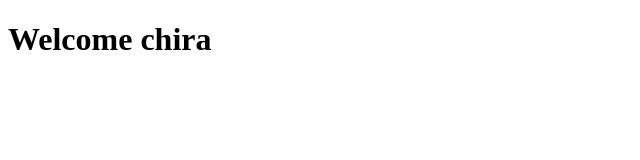
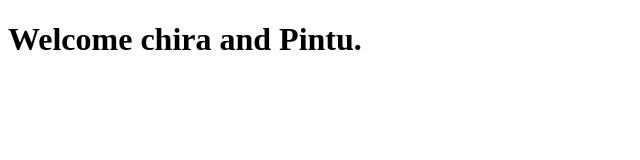
Before and after one commit to Chmohanty/myFirstangularApp, a plain HTML site: page index.html in a window 1280 px wide. Shown: the whole page, without its empty margins (0-640 px from the left). Drawn offline with Linux system fonts and the light colour scheme.

Commit message:
Another my first app

```diff
--- a/index.html
+++ b/index.html
@@ -4,6 +4,6 @@
         <title>Chira</title>
     </head>
     <body>
-        <h1>Welcome chira</h1>
+        <h1>Welcome chira and Pintu.</h1>
     </body>
 </html>
```
